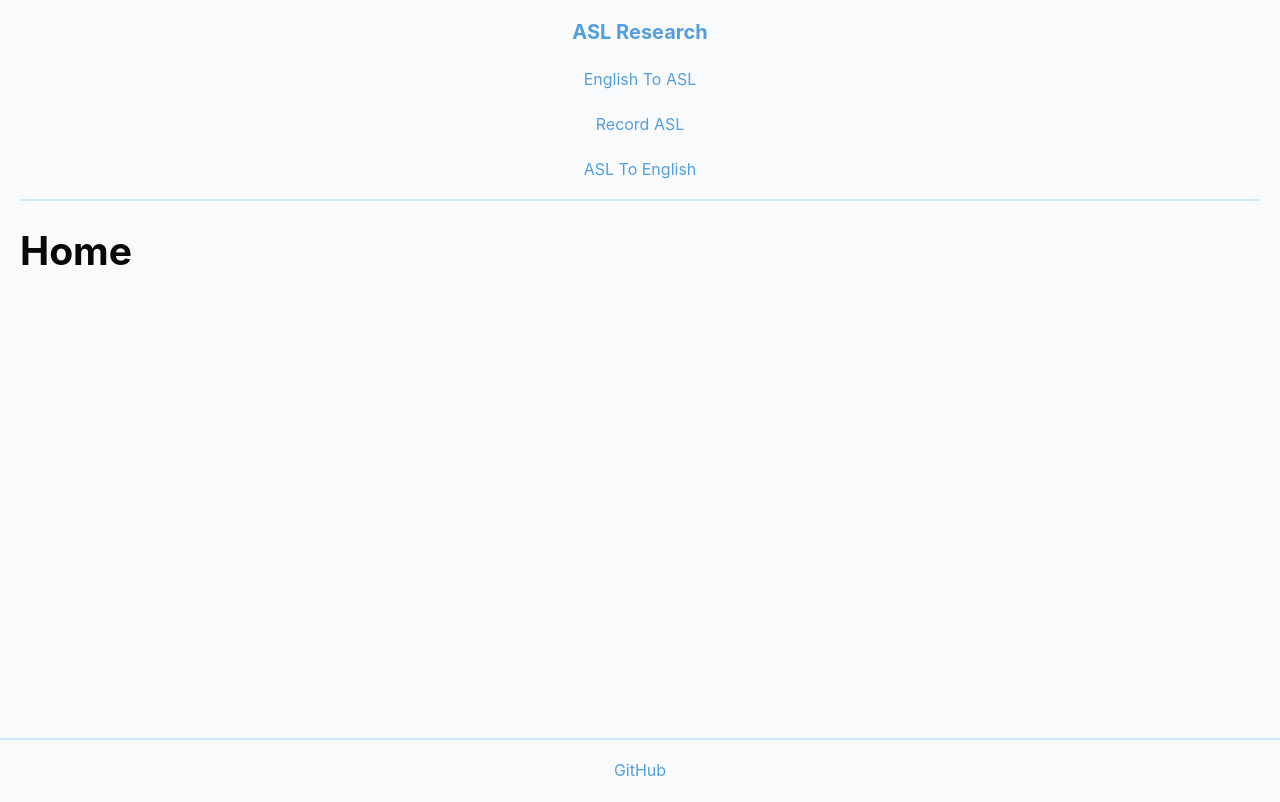
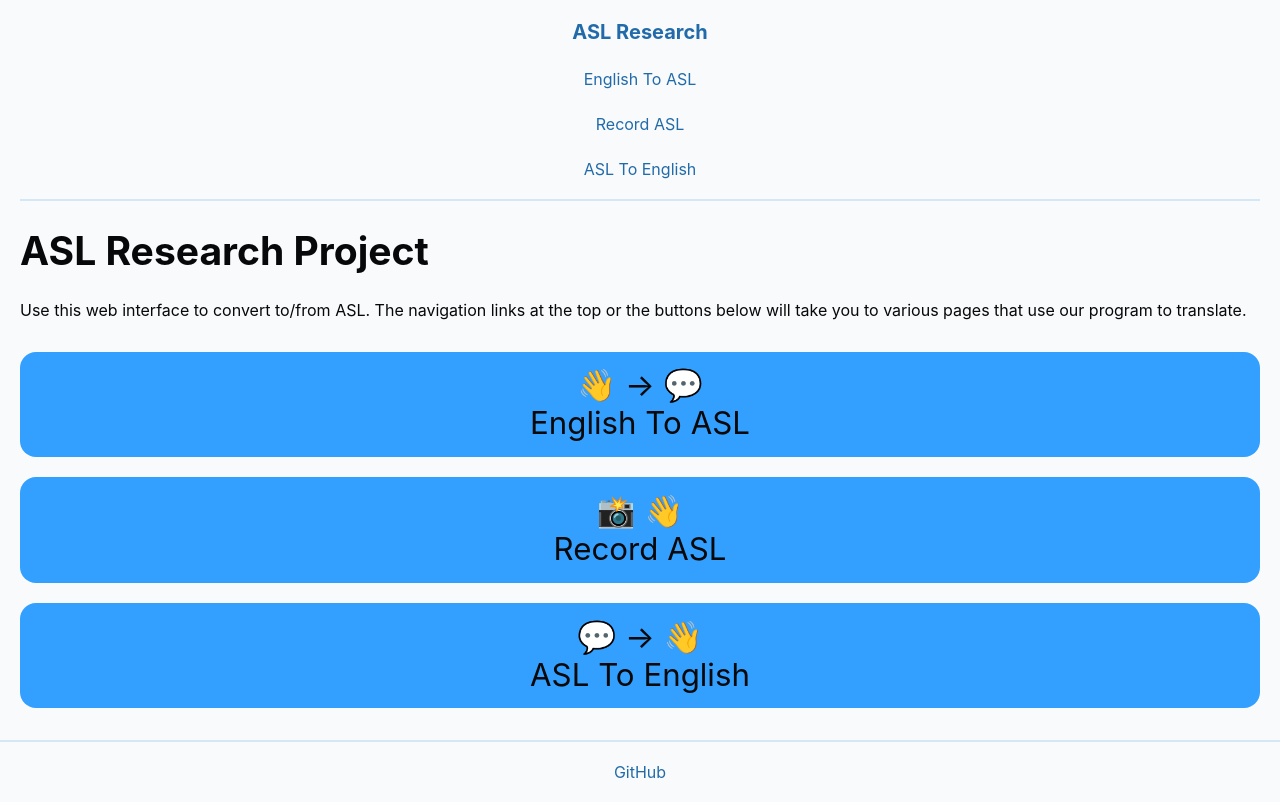
Before and after one commit to amiruzzaman/ASL_research, an Astro site in the folder web-frontend/: page / in a window 1280 px wide. Built offline with nearby package versions, Linux system fonts and the light colour scheme; Astro itself is replaced by a stand-in of ours.

Commit message:
Homepage, more accessible colors

```diff
--- a/web-frontend/src/layouts/Layout.astro
+++ b/web-frontend/src/layouts/Layout.astro
@@ -7,6 +7,7 @@ export interface Props extends HTMLAttributes<"main"> {
 }
 
 const { title, class: className, ...rest } = Astro.props;
+const desc = "Convert ASL to English and vice versa by recording yourself.";
 ---
 
 <!doctype html>
@@ -15,7 +16,11 @@ const { title, class: className, ...rest } = Astro.props;
     <meta charset="UTF-8" />
     <meta name="viewport" content="width=device-width, initial-scale=1.0" />
     <title>{title}</title>
-    {/* TODO: Not too concerned with meta stuff rn, but should probably come back later. */}
+    <meta name="description" content={desc} />
+    <meta property="og:title" content={title} />
+    <meta property="og:description" content={desc} />
+    <meta property="og:locale" content="en" />
+    <meta property="og:site_name" content="ASL Research Project" />
   </head>
 
   <body>
--- a/web-frontend/src/pages/index.astro
+++ b/web-frontend/src/pages/index.astro
@@ -2,4 +2,34 @@
 import Layout from "../layouts/Layout.astro";
 ---
 
-<Layout title="Home" />
+<Layout title="ASL Research Project">
+  <p>
+    Use this web interface to convert to/from ASL. The navigation links at the top or the buttons
+    below will take you to various pages that use our program to translate.
+  </p>
+  <div class="colrow-md">
+    <a class="as-button" href="/e2a">👋 → 💬<br />English To ASL</a>
+    <a class="as-button" href="/record">📸 👋<br />Record ASL</a>
+    <a class="as-button" href="/a2e">💬 → 👋<br />ASL To English</a>
+  </div>
+</Layout>
+
+<style>
+  div {
+    display: flex;
+    align-content: stretch;
+    height: 30%;
+    gap: var(--2);
+    margin: var(--4) 0;
+  }
+
+  a {
+    height: 100%;
+    flex-grow: 1;
+    display: flex;
+    align-items: center;
+    justify-content: center;
+    font-size: var(--4);
+    text-align: center;
+  }
+</style>
--- a/web-frontend/src/styles/style.css
+++ b/web-frontend/src/styles/style.css
@@ -202,7 +202,7 @@ body {
 }
 
 a {
-  color: var(--accent);
+  color: var(--accent-600);
   text-decoration: none;
 }
 
```
Also changed, not shown: TODO.md (+1 -0 lines), web-frontend/src/lib/asl-render.ts (+4 -4 lines), .github/workflows/ci.yml, 2 other files.
